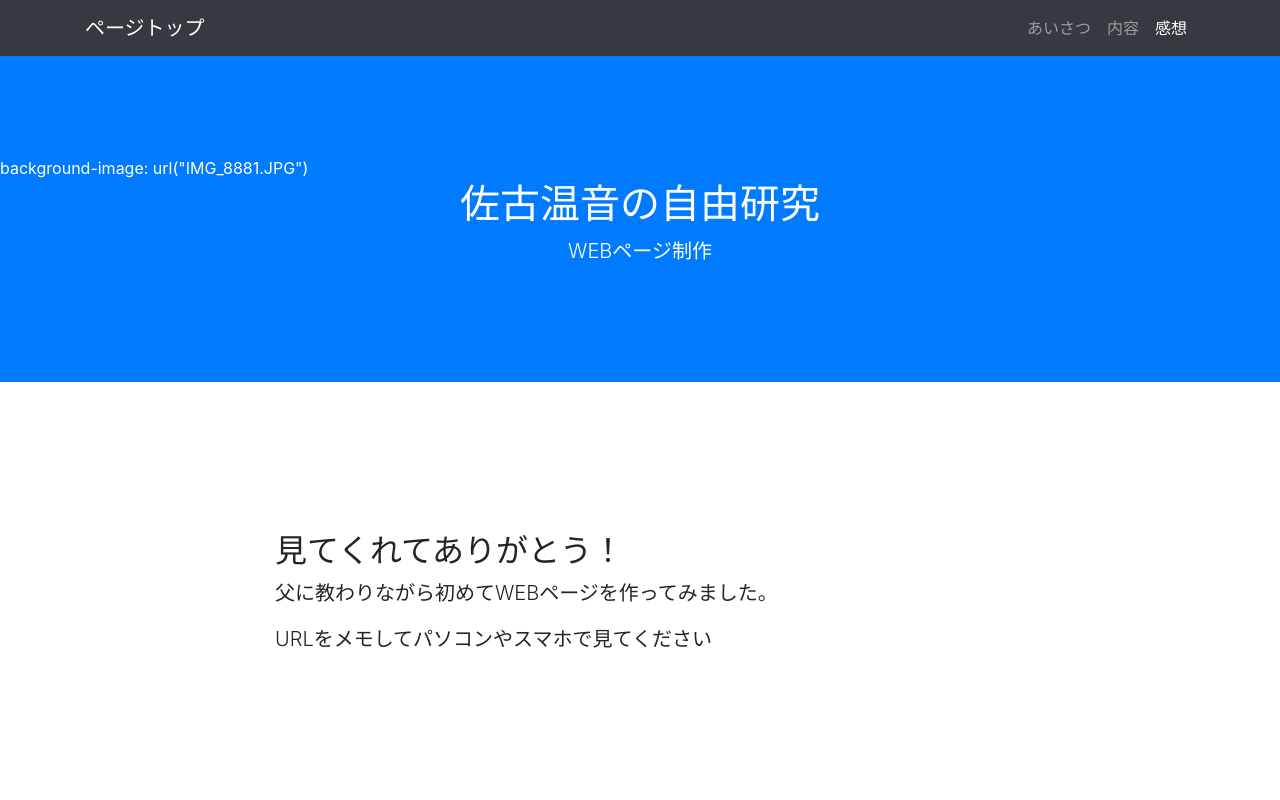
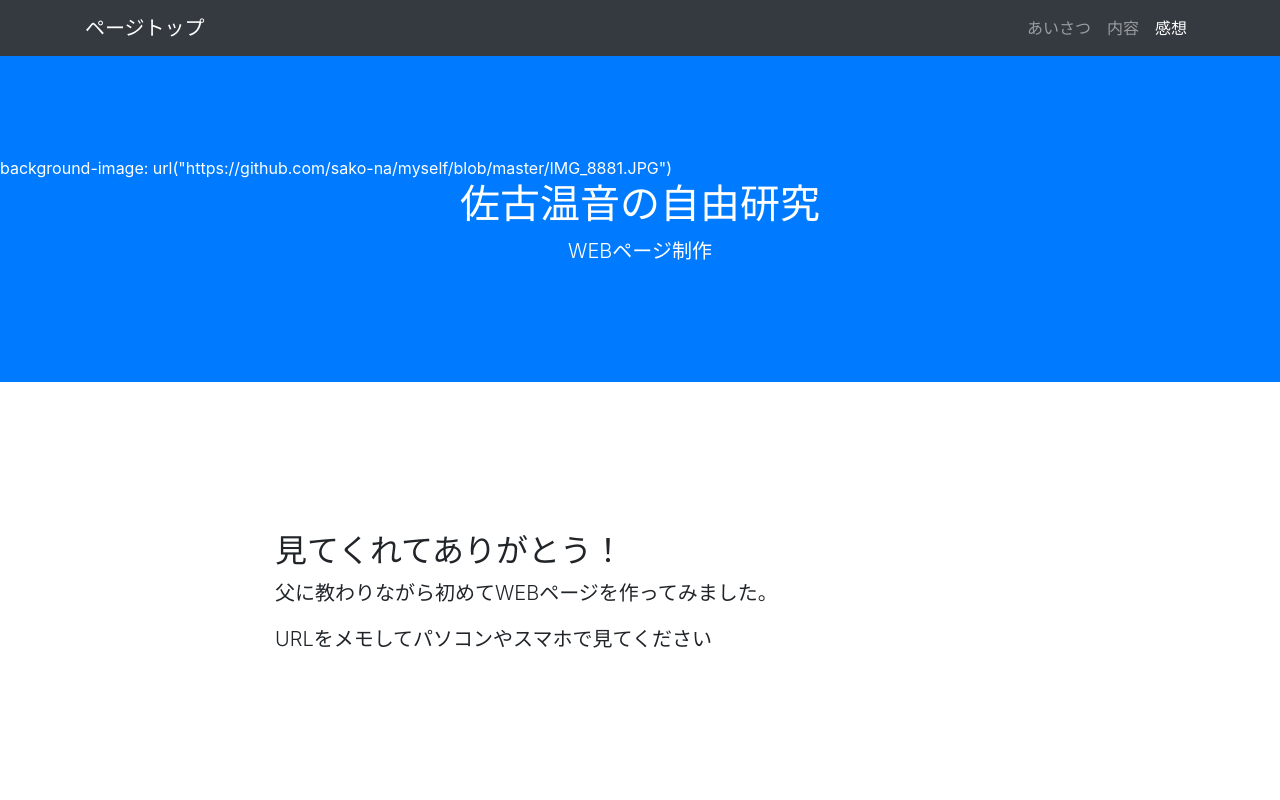
Before and after one commit to sako-na/myself, a website with bundled scripts: page index.html in a window 1280 px wide. Shown: the top 800 px of the page. Built offline with nearby package versions, Linux system fonts and the light colour scheme.

Commit message:
Update index.html

```diff
--- a/index.html
+++ b/index.html
@@ -44,7 +44,7 @@
   </nav>
 
   <header class="bg-primary text-white">
-    background-image: url("IMG_8881.JPG")
+    background-image: url("https://github.com/sako-na/myself/blob/master/IMG_8881.JPG")
     <div class="container text-center">
       <h1>佐古温音の自由研究</h1>
       <p class="lead">WEBページ制作</p>
```
